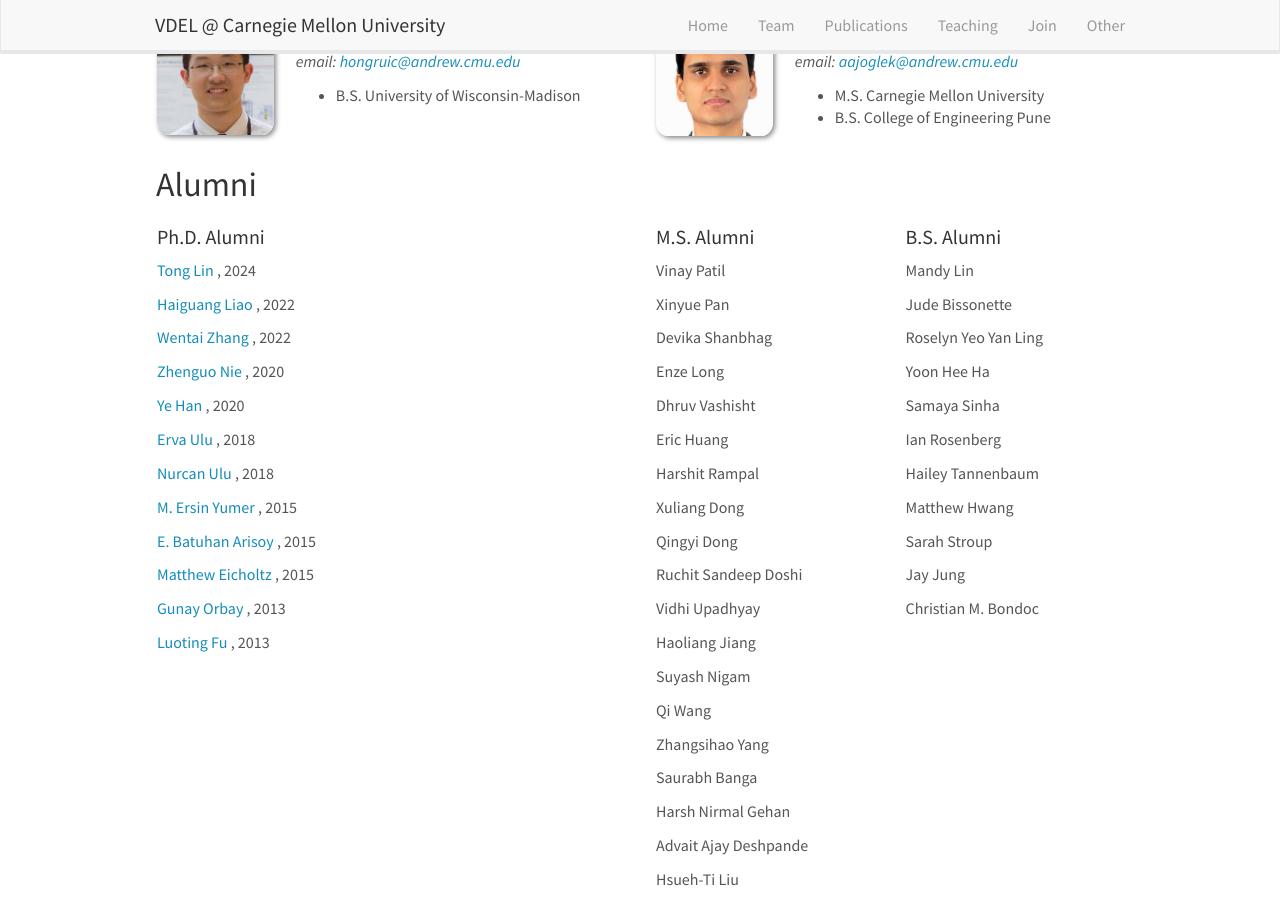
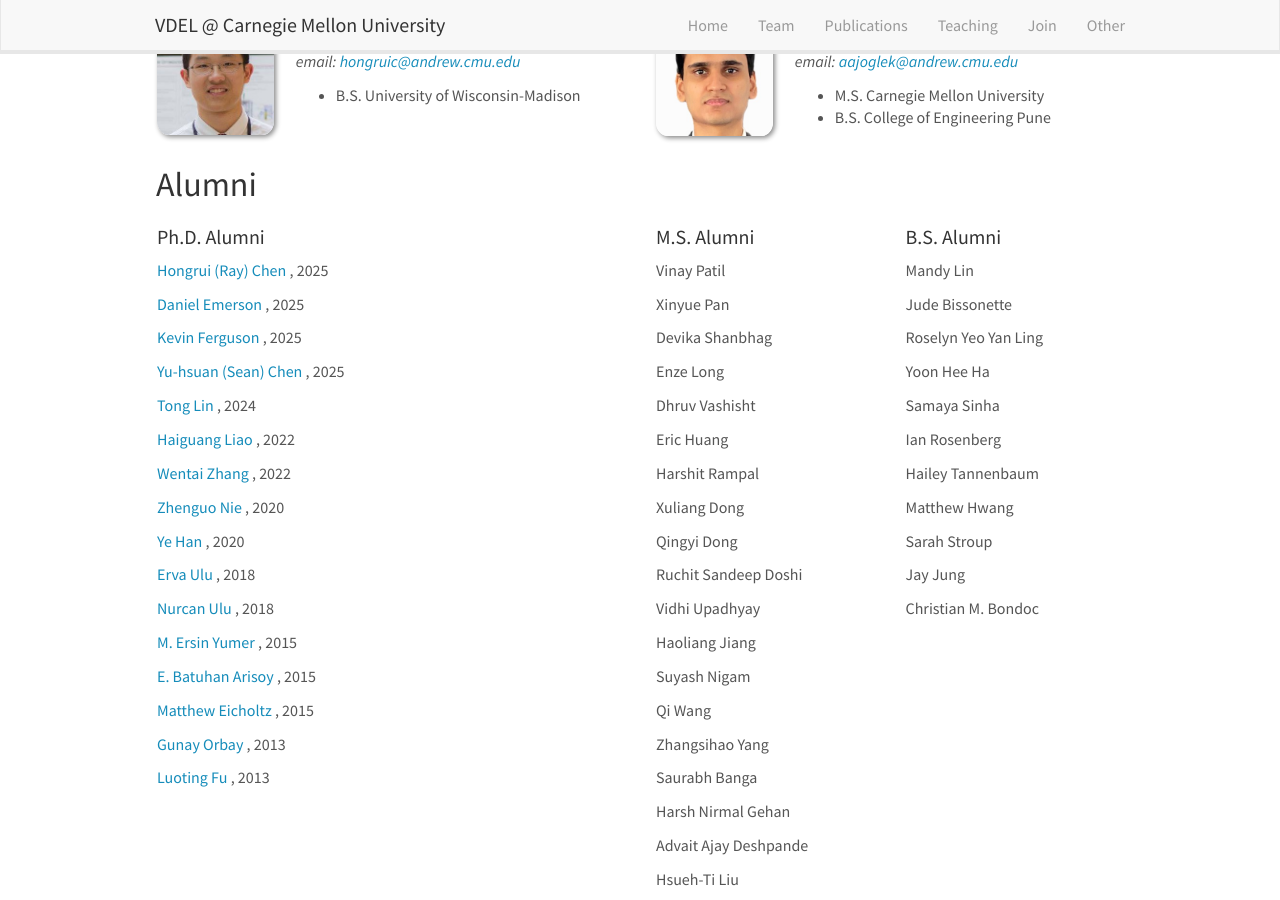
Before and after one commit to levburkara/levburkara.github.io, a Jekyll site: the page built from _pages/team.md, in a window 1280 px wide and 900 px high, scrolled down 910 px. Built offline with Jekyll 4.4.1, drawn with Linux system fonts in a browser that asks for light colours; nearby versions of some CDN libraries.

Commit message:
Update vdel_alumni_phd.yml

```diff
--- a/_data/vdel_alumni_phd.yml
+++ b/_data/vdel_alumni_phd.yml
@@ -1,3 +1,11 @@
+- name: <a href="https://scholar.google.com/citations?user=yKQcX9gAAAAJ&hl=en"> Hongrui (Ray) Chen </a>, 2025
+
+- name: <a href="https://www.linkedin.com/in/danemerson13/"> Daniel Emerson </a>, 2025
+
+- name: <a href="https://scholar.google.com/citations?user=eDvWyIYAAAAJ&hl=en"> Kevin Ferguson </a>, 2025
+
+- name: <a href="https://scholar.google.com/citations?user=hTcSMF0AAAAJ&hl=zh-TW"> Yu-hsuan (Sean) Chen </a>, 2025
+
 - name: <a href="https://www.linkedin.com/in/tong-lin-08b889b0/"> Tong Lin </a>, 2024
 
 - name: <a href="https://www.linkedin.com/in/haiguang-liao-4747bbb0/"> Haiguang Liao </a>, 2022
```
